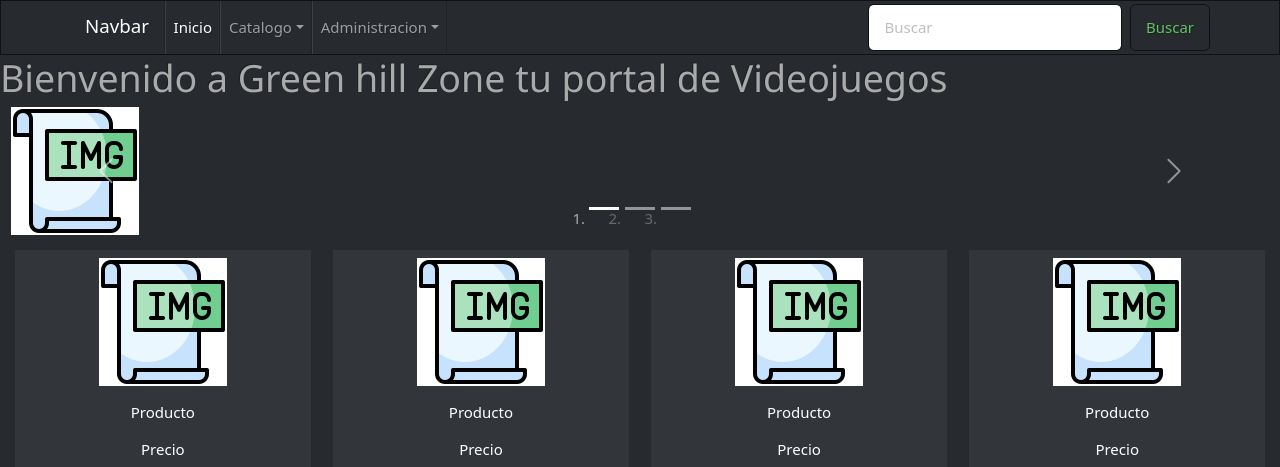
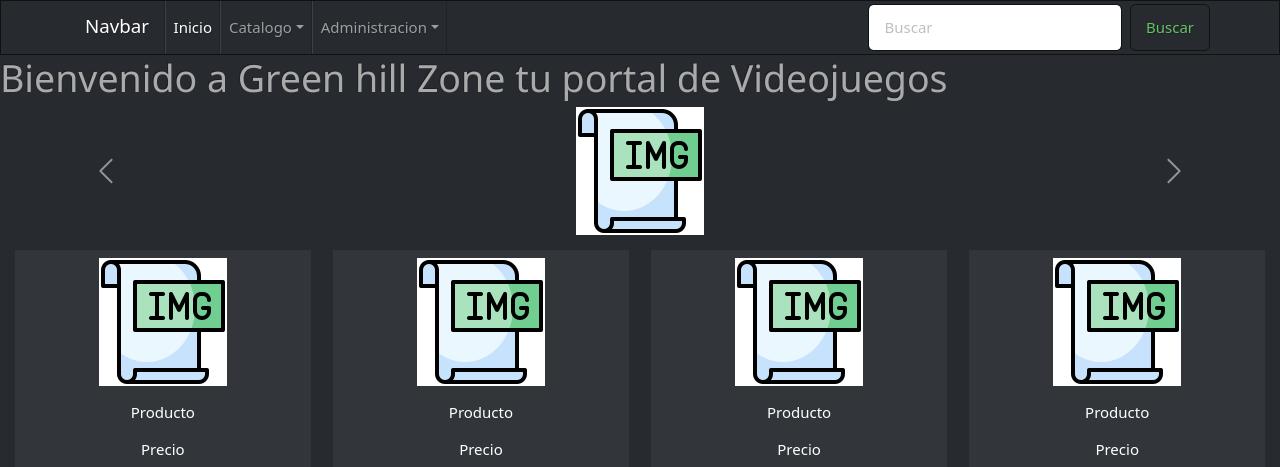
Before and after one commit to F-C-U/Proyecto-Django, a Django app: page / in a window 1280 px wide. Shown: the top 467 px of the page. Run offline with Django 5.2, Linux system fonts and the light colour scheme; some libraries are stand-ins or nearby versions.

Commit message:
Modificado

```diff
--- a/greenhill/templates/greenhill/index.html
+++ b/greenhill/templates/greenhill/index.html
@@ -9,20 +9,15 @@
   <!-- Carrusel -->
   <div class="container-fluid">
     <div id="carouselId" class="carousel slide" data-bs-ride="carousel">
-      <ol class="carousel-indicators">
-        <li data-bs-target="#carouselId" data-bs-slide-to="0" class="active" aria-current="true" aria-label="First slide"></li>
-        <li data-bs-target="#carouselId" data-bs-slide-to="1" aria-label="Second slide"></li>
-        <li data-bs-target="#carouselId" data-bs-slide-to="2" aria-label="Third slide"></li>
-      </ol>
       <div class="carousel-inner">
         <div class="carousel-item active">
-          <img src="{% static 'greenhill/img/placeholder.png' %}" class="w-20 d-block" alt="First slide" />
+          <img src="{% static 'greenhill/img/placeholder.png' %}" class="w-40 d-block mx-auto img-fluid" alt="First slide" />
         </div>
         <div class="carousel-item">
-          <img src="{% static 'greenhill/img/placeholder.png' %}" class="w-20 d-block" alt="Second slide" />
+          <img src="{% static 'greenhill/img/placeholder.png' %}" class="w-40 d-block mx-auto img-fluid" alt="Second slide" />
         </div>
         <div class="carousel-item">
-          <img src="{% static 'greenhill/img/placeholder.png' %}" class="w-20 d-block" alt="Third slide" />
+          <img src="{% static 'greenhill/img/placeholder.png' %}" class="w-40 d-block mx-auto img-fluid" alt="Third slide" />
         </div>
       </div>
       <button class="carousel-control-prev" type="button" data-bs-target="#carouselId" data-bs-slide="prev">
```
